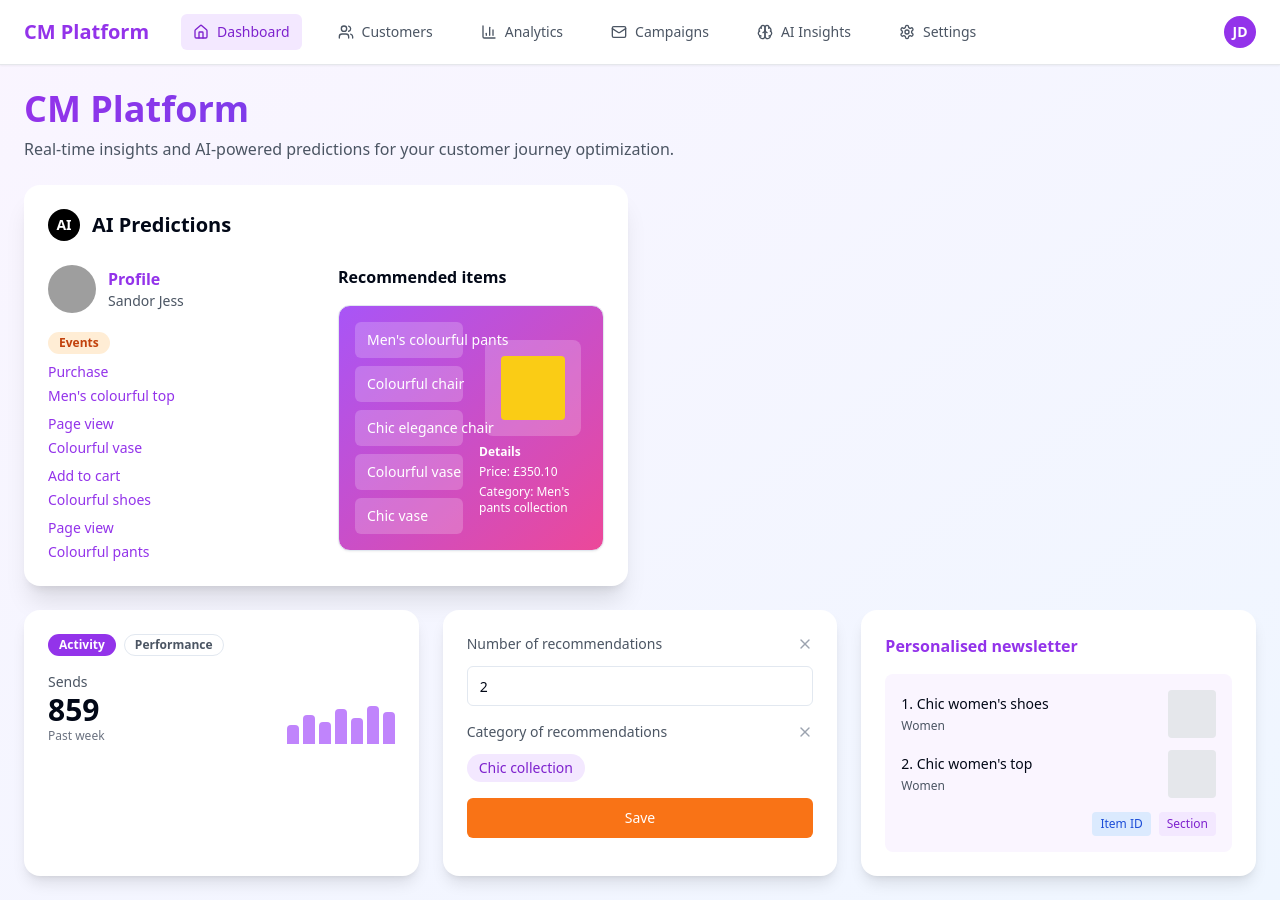
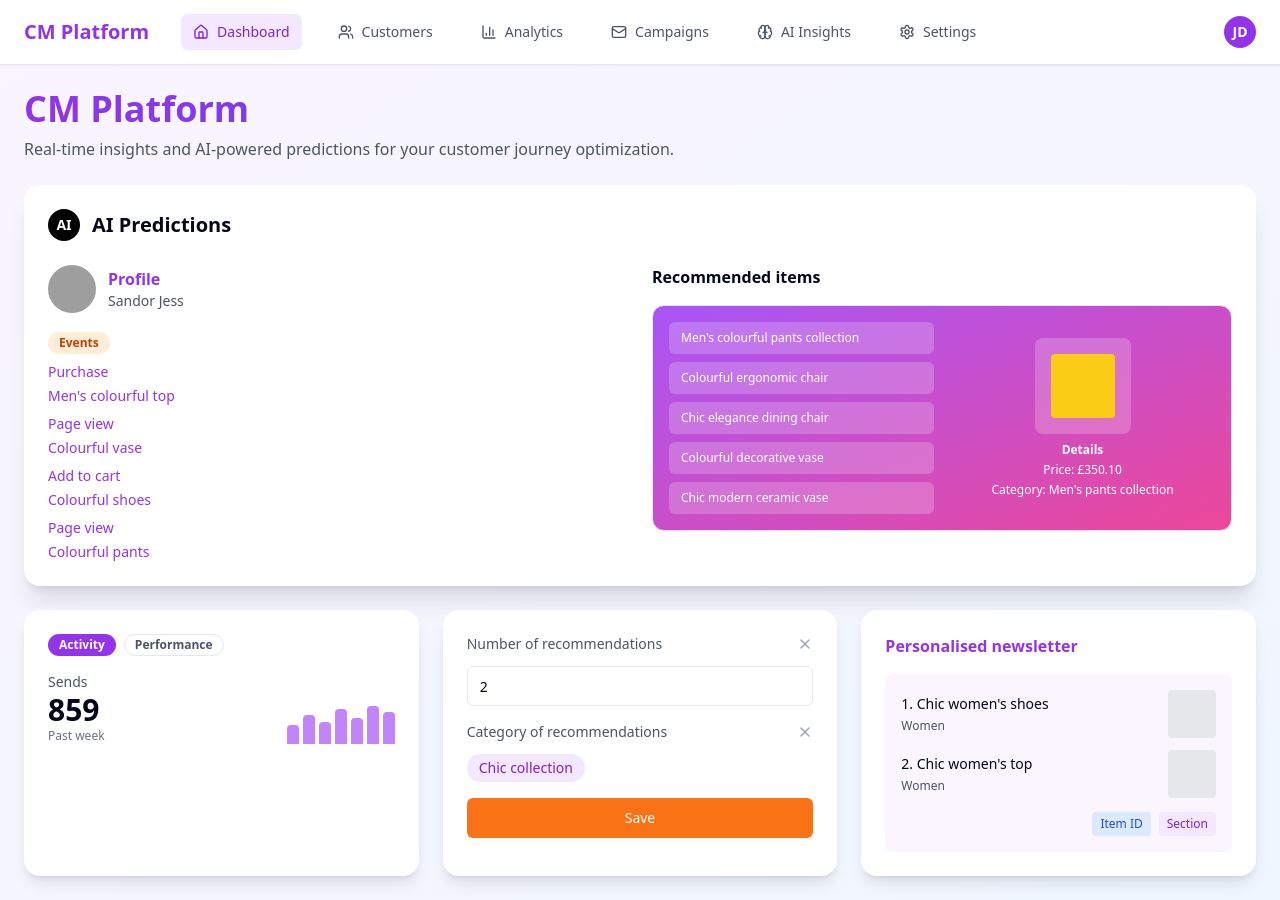
Before and after one commit to renata-pop/customer-nexus-forge, a React (Vite) app: page / in a window 1280 px wide. Built offline with nearby package versions, Linux system fonts and the light colour scheme; grey boxes are pictures that could not be loaded.

Commit message:
Enhance AI predictions panel and text length
- Make the AI predictions panel full width.
- Increase the text length in recommended items.

```diff
--- a/src/components/CustomerDashboard.tsx
+++ b/src/components/CustomerDashboard.tsx
@@ -23,9 +23,7 @@ const CustomerDashboard = () => {
           </p>
         </div>
 
-        {/* Main Content */}
-        <div className="grid grid-cols-1 lg:grid-cols-2 gap-6">
-          {/* AI Predictions Panel */}
+        {/* AI Predictions Panel - Full Width */}
         <Card className="p-6 bg-white rounded-2xl shadow-xl border-0">
           <div className="flex items-center gap-3 mb-6">
             <div className="w-8 h-8 bg-black rounded-full flex items-center justify-center">
@@ -34,12 +32,11 @@ const CustomerDashboard = () => {
             <h2 className="text-xl font-semibold">AI Predictions</h2>
           </div>
 
-            <div className="grid grid-cols-1 md:grid-cols-2 gap-6">
+          <div className="grid grid-cols-1 lg:grid-cols-2 gap-6">
             <ProfileSection />
             <RecommendationsPanel />
           </div>
         </Card>
-        </div>
 
         {/* Bottom Features Grid */}
         <div className="grid grid-cols-1 md:grid-cols-3 gap-6">
--- a/src/components/RecommendationsPanel.tsx
+++ b/src/components/RecommendationsPanel.tsx
@@ -4,11 +4,11 @@ import { Card } from "@/components/ui/card";
 
 const RecommendationsPanel = () => {
   const recommendations = [
-    "Men's colourful pants",
-    "Colourful chair",
-    "Chic elegance chair",
-    "Colourful vase",
-    "Chic vase"
+    "Men's colourful pants collection",
+    "Colourful ergonomic chair",
+    "Chic elegance dining chair",
+    "Colourful decorative vase",
+    "Chic modern ceramic vase"
   ];
 
   return (
@@ -16,14 +16,14 @@ const RecommendationsPanel = () => {
       <h3 className="font-semibold">Recommended items</h3>
 
       <Card className="p-4 bg-gradient-to-br from-purple-500 to-pink-500 text-white rounded-xl">
-        <div className="grid grid-cols-2 gap-4">
+        <div className="grid grid-cols-1 lg:grid-cols-2 gap-4">
           <div className="space-y-2">
             {recommendations.map((item, index) => (
               <Button
                 key={index}
                 variant="secondary"
                 size="sm"
-                className="w-full text-left justify-start bg-white/20 hover:bg-white/30 text-white border-0"
+                className="w-full text-left justify-start bg-white/20 hover:bg-white/30 text-white border-0 h-auto py-2 px-3 whitespace-normal text-xs"
               >
                 {item}
               </Button>
@@ -34,7 +34,7 @@ const RecommendationsPanel = () => {
             <div className="w-24 h-24 bg-white/20 rounded-lg mb-2 flex items-center justify-center">
               <div className="w-16 h-16 bg-yellow-400 rounded"></div>
             </div>
-            <div className="text-xs space-y-1">
+            <div className="text-xs space-y-1 text-center">
               <p><strong>Details</strong></p>
               <p>Price: £350.10</p>
               <p>Category: Men's pants collection</p>
```
Lines whose indentation alone changed are shown as unchanged.
